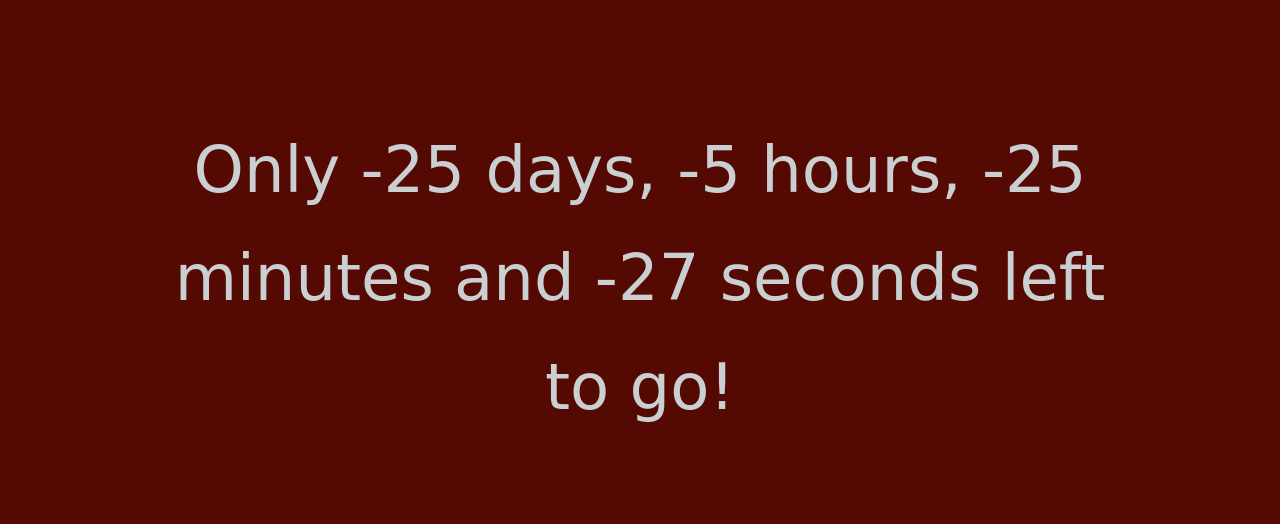
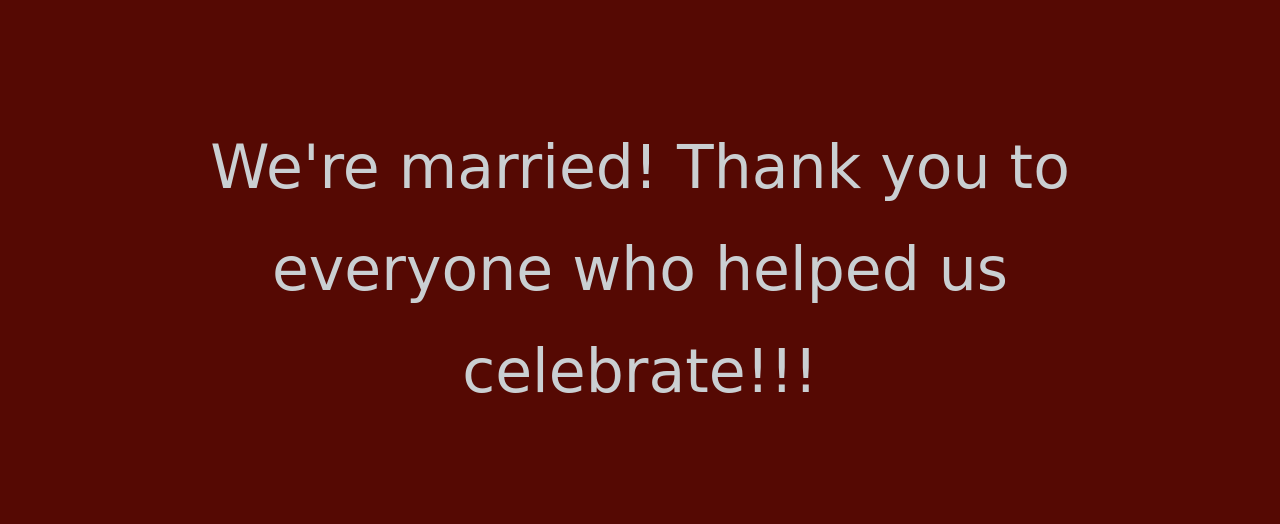
Before and after one commit to riordan34/wedding-website, a plain HTML site: page index.html in a window 1280 px wide. Shown: the part 1420-1944 px from the top of the page. Drawn offline with Linux system fonts and the light colour scheme; a web font is replaced by a local one.

Commit message:
Update index.html

```diff
--- a/index.html
+++ b/index.html
@@ -105,24 +105,7 @@ p {line-height: 1.7}
 <div class="container padding-64 background-wine">
   <div class="content">
     <p class="cursive-large center text-silver">Sarah & Kenneth<br><img src="./WebsitePictures/Outline.png" class="center" style="max-height: 4em"></p>
-    <p class= "cursive-countdown center text-silver" id="countdown"></p>
-
-<script>
-var countDownDate = new Date("Sep 8, 2018 13:00:00").getTime();
-var x = setInterval(function() {
-    var now = new Date().getTime();
-    var distance = countDownDate - now;
-    var days = Math.floor(distance / (1000 * 60 * 60 * 24));
-    var hours = Math.floor((distance % (1000 * 60 * 60 * 24)) / (1000 * 60 * 60));
-    var minutes = Math.floor((distance % (1000 * 60 * 60)) / (1000 * 60));
-    var seconds = Math.floor((distance % (1000 * 60)) / 1000);
-    document.getElementById("countdown").innerHTML ="Only " + days + " days, " + hours + " hours, " + minutes + " minutes and " +seconds+ " seconds left to go!";
-    if (distance < 0) {
-        clearInterval(x);
-        document.getElementById("countDown").innerHTML = "WE'RE MARRIED! Thank you to everyone who helped us celebrate!!!";
-    }
-}, 1000);
-</script>
+    <p style= "font-size: 4em" class= "cursive-countdown center text-silver" id="countdown">We're married! Thank you to everyone who helped us celebrate!!!</p>
   </div>
 </div>
 
```
